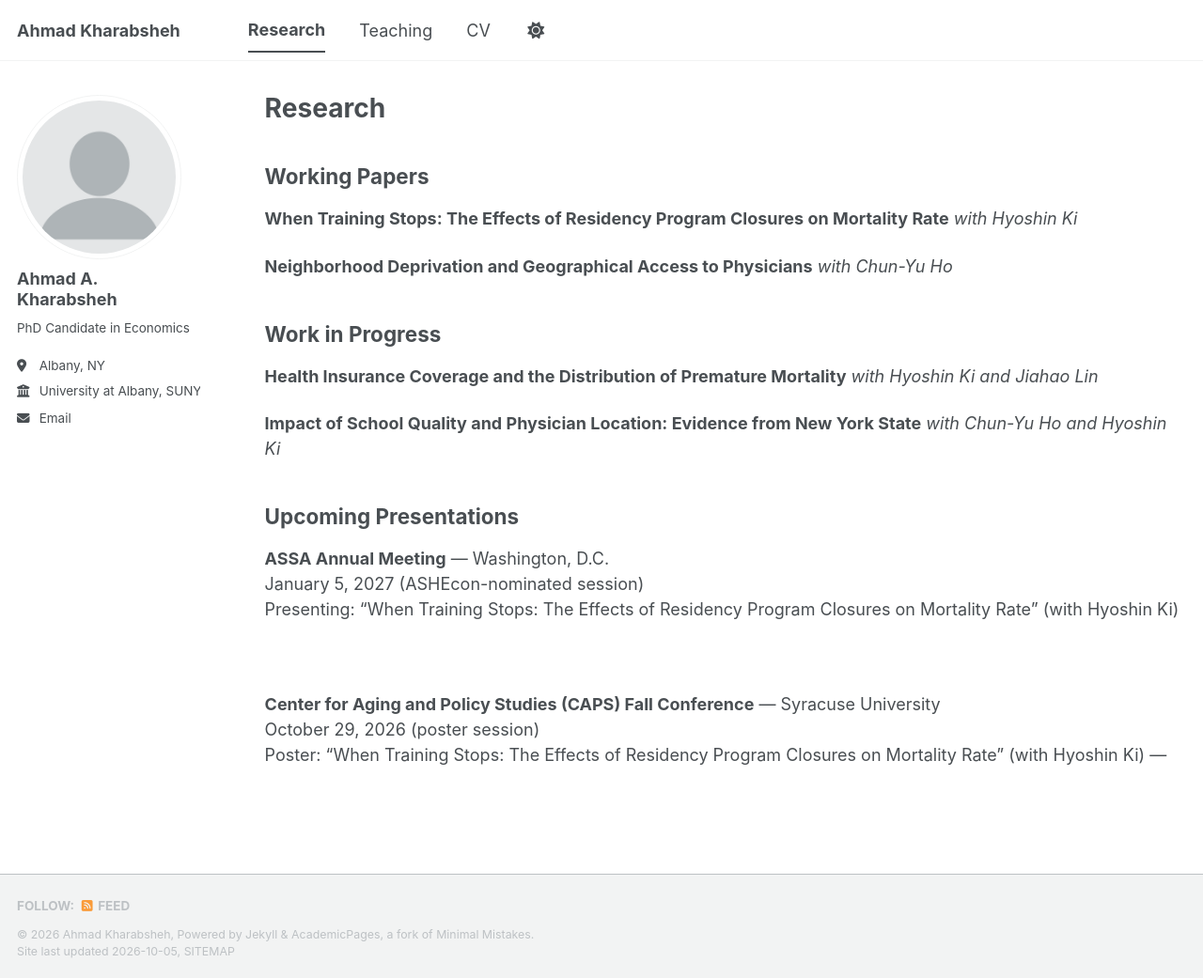
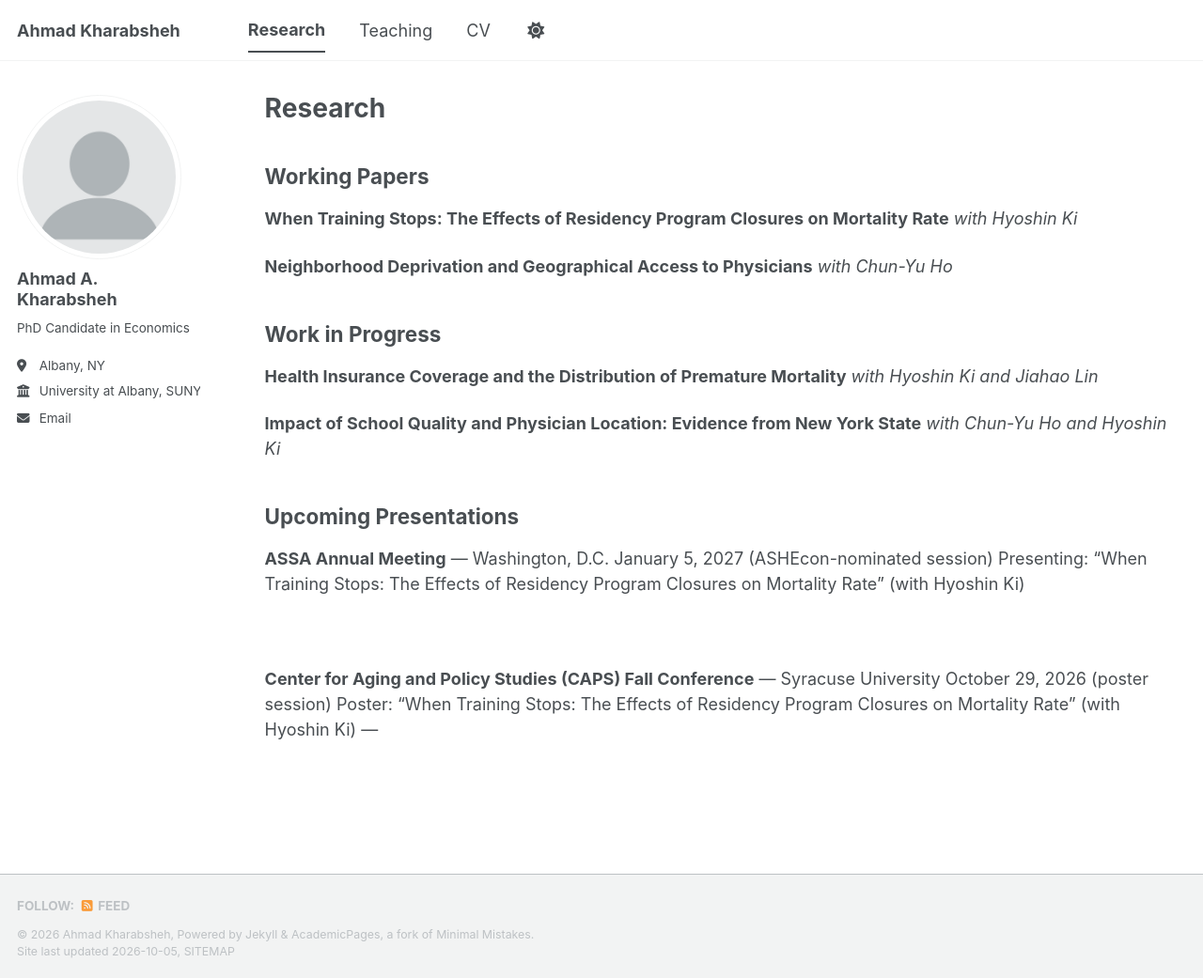
Before and after one commit to Kharabshehahmad/Kharabshehahmad.github.io, a Jekyll site: the page built from _pages/research.md, in a window 1280 px wide and 1041 px high. Shown: the whole window at 94% size. Built offline with Jekyll 4.4.1, drawn with Linux system fonts in a browser that asks for light colours; a script bundle is joined from its source files by our own code; library files that are not in the unit come from our copies.

Commit message:
Update research.md

```diff
--- a/_pages/research.md
+++ b/_pages/research.md
@@ -25,13 +25,13 @@ author_profile: true
 
 ## Upcoming Presentations
 
-**ASSA Annual Meeting** — Washington, D.C.<br>
-January 5, 2027 (ASHEcon-nominated session)<br>
+**ASSA Annual Meeting** — Washington, D.C.
+January 5, 2027 (ASHEcon-nominated session)
 Presenting: "When Training Stops: The Effects of Residency Program Closures on Mortality Rate" (with Hyoshin Ki)
 
-<br>
+&nbsp;
 
-**Center for Aging and Policy Studies (CAPS) Fall Conference** — Syracuse University<br>
-October 29, 2026 (poster session)<br>
+**Center for Aging and Policy Studies (CAPS) Fall Conference** — Syracuse University
+October 29, 2026 (poster session)
 Poster: "When Training Stops: The Effects of Residency Program Closures on Mortality Rate" (with Hyoshin Ki)
 ---
```
